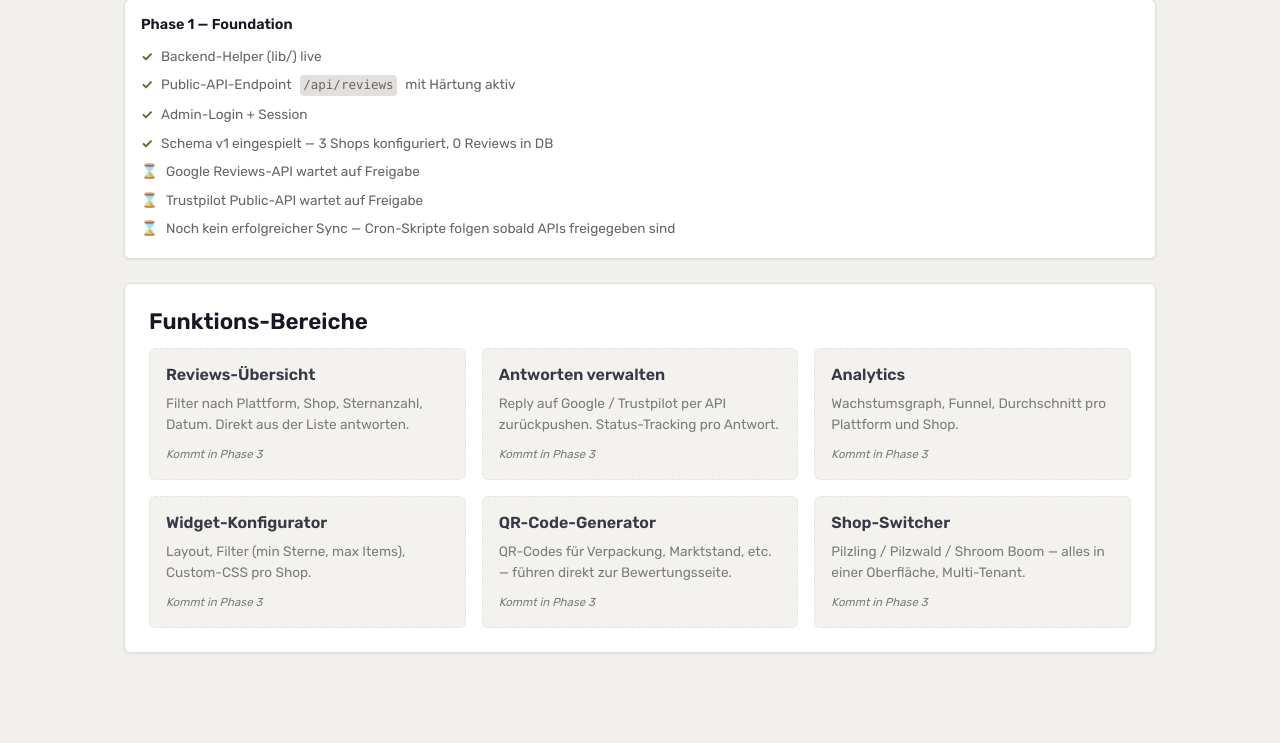
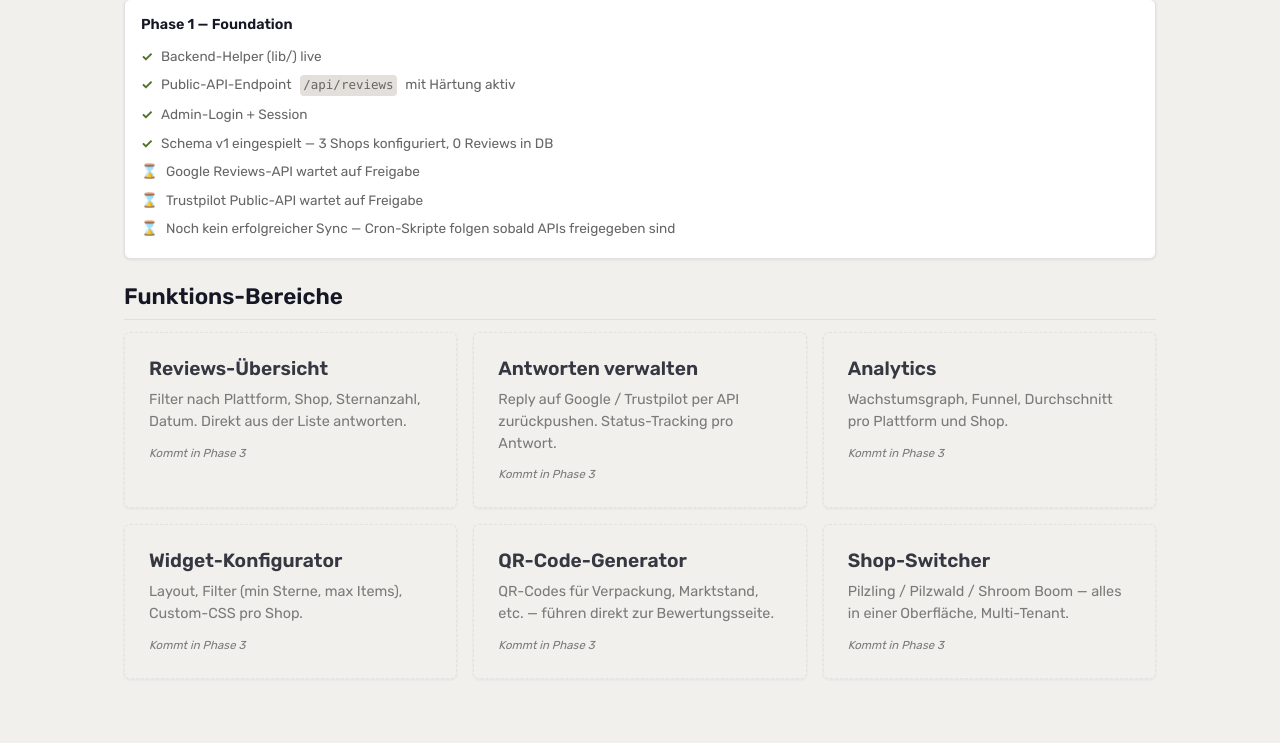
Before and after one commit to pilzling-tech/pilzling-sporeprint-review-app, a PHP site: page /dashboard.php in a window 1280 px wide. Shown: the part 145-888 px from the top of the page. Before the commit the page ends 798 px from the top, so only its background shows below. Run offline with PHP 8.4, Linux system fonts and the light colour scheme; the visitor is signed in with stand-in values (Sample User, id 1); data comes from the database, SQL or seed files in the repository; data that the repository does not hold is empty.

Commit message:
fix(dashboard): Funktions-Bereiche zurueck zu eigenstaendigen Cards
Vorherige Aenderung (1fea9f9) war Misverstaendnis — User wollte
nicht den Wrapper-Card-Ansatz, sondern dass jede Funktions-
Uebersicht eine eigene weisse Card ist (visuell wie ein Hub).

Layout jetzt:
- subsection-header "Funktions-Bereiche" (h2 mit Border-Bottom)
- Grid mit 6 eigenstaendigen .card.card--stub Items
- card--stub bleibt mit gestricheltem Border + italic muted Marker
  (aus 1.9.3)

DESIGN-SYSTEM.md: Klare Entscheidungs-Tabelle wann eigenstaendige Cards
vs. Card-Wrapper mit Tiles passt:
- Eigenstaendige Cards = Standardfall (Hub-Uebersicht, Settings-Bereiche)
- Wrapper mit Tiles = nur bei Mini-Items die als eigene Card optisch
  ueberdimensioniert waeren (Stats-Sub-Tiles, Sub-Dashboard-Mini-Werte)

Tile-Komponente bleibt in components.css fuer kuenftige Use-Cases.

```diff
--- a/src/admin/dashboard.php
+++ b/src/admin/dashboard.php
@@ -70,35 +70,35 @@ $lastSync = dbQueryOne(
         </ul>
     </section>
 
-    <section class="card">
-        <header class="card__header">
+    <section class="section">
+        <div class="subsection-header">
             <h2>Funktions-Bereiche</h2>
-        </header>
+        </div>
 
         <div class="grid grid--2">
-            <article class="tile tile--stub">
+            <article class="card card--stub">
                 <h3>Reviews-Übersicht</h3>
-                <p>Filter nach Plattform, Shop, Sternanzahl, Datum. Direkt aus der Liste antworten.</p>
+                <p class="text-muted">Filter nach Plattform, Shop, Sternanzahl, Datum. Direkt aus der Liste antworten.</p>
             </article>
-            <article class="tile tile--stub">
+            <article class="card card--stub">
                 <h3>Antworten verwalten</h3>
-                <p>Reply auf Google / Trustpilot per API zurückpushen. Status-Tracking pro Antwort.</p>
+                <p class="text-muted">Reply auf Google / Trustpilot per API zurückpushen. Status-Tracking pro Antwort.</p>
             </article>
-            <article class="tile tile--stub">
+            <article class="card card--stub">
                 <h3>Analytics</h3>
-                <p>Wachstumsgraph, Funnel, Durchschnitt pro Plattform und Shop.</p>
+                <p class="text-muted">Wachstumsgraph, Funnel, Durchschnitt pro Plattform und Shop.</p>
             </article>
-            <article class="tile tile--stub">
+            <article class="card card--stub">
                 <h3>Widget-Konfigurator</h3>
-                <p>Layout, Filter (min Sterne, max Items), Custom-CSS pro Shop.</p>
+                <p class="text-muted">Layout, Filter (min Sterne, max Items), Custom-CSS pro Shop.</p>
             </article>
-            <article class="tile tile--stub">
+            <article class="card card--stub">
                 <h3>QR-Code-Generator</h3>
-                <p>QR-Codes für Verpackung, Marktstand, etc. — führen direkt zur Bewertungsseite.</p>
+                <p class="text-muted">QR-Codes für Verpackung, Marktstand, etc. — führen direkt zur Bewertungsseite.</p>
             </article>
-            <article class="tile tile--stub">
+            <article class="card card--stub">
                 <h3>Shop-Switcher</h3>
-                <p>Pilzling / Pilzwald / Shroom Boom — alles in einer Oberfläche, Multi-Tenant.</p>
+                <p class="text-muted">Pilzling / Pilzwald / Shroom Boom — alles in einer Oberfläche, Multi-Tenant.</p>
             </article>
         </div>
     </section>
```
Also changed, not shown: docs/DESIGN-SYSTEM.md (+11 -0 lines).
